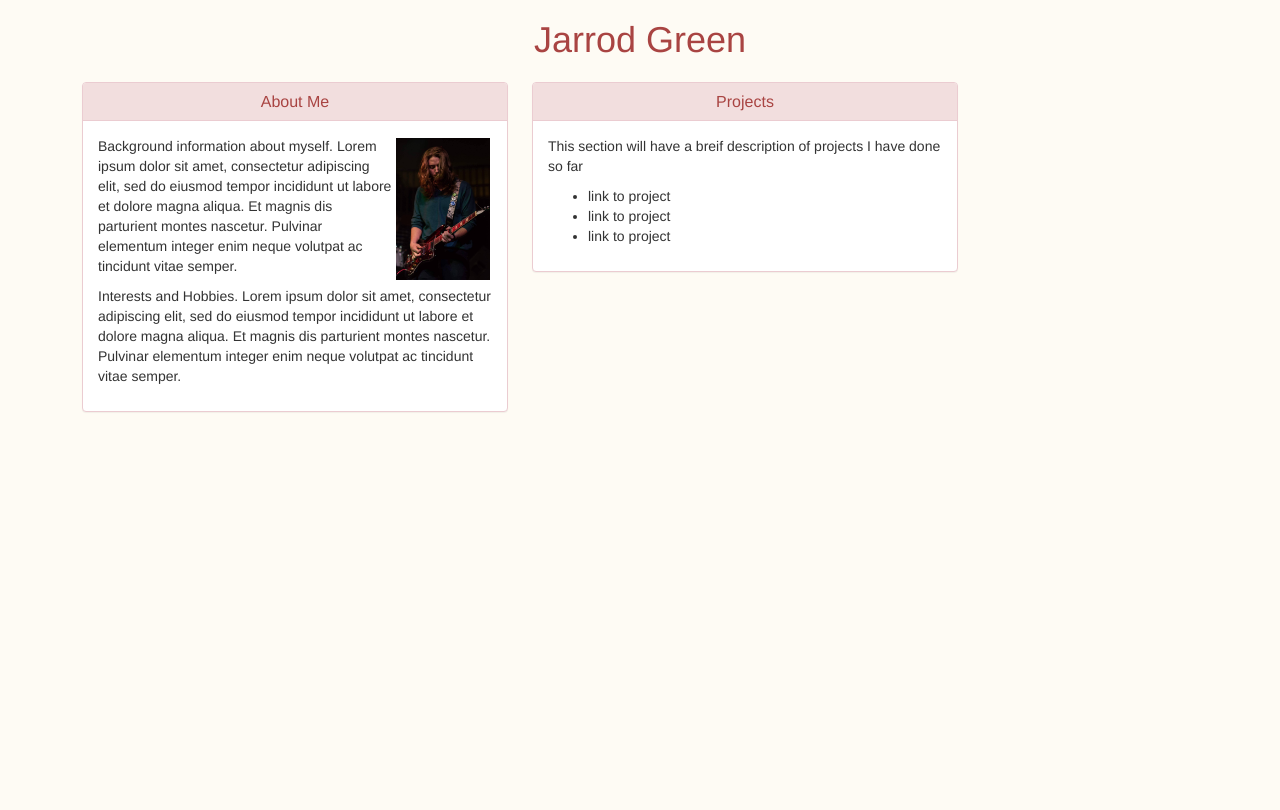
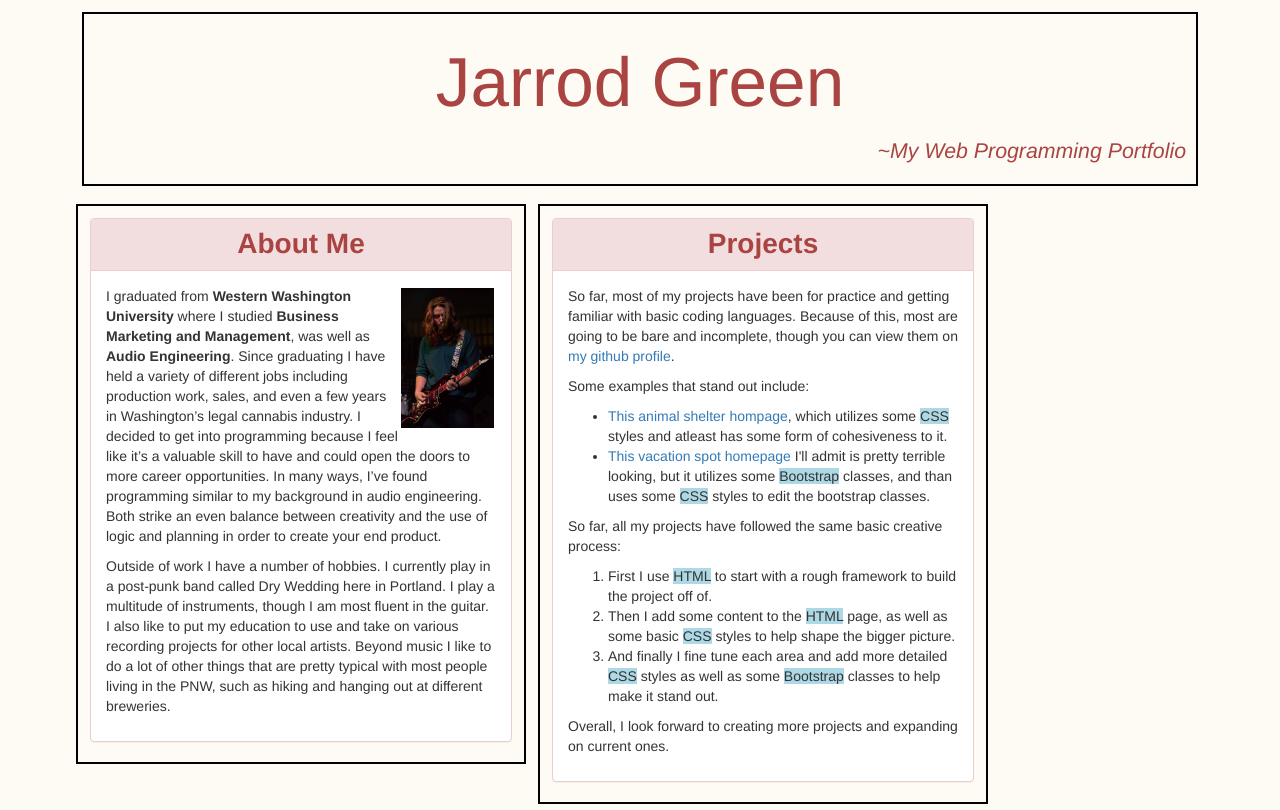
Before and after one commit to gronskan/portfolio, a plain HTML site: page index.html in a window 1280 px wide. Drawn offline with Linux system fonts and the light colour scheme.

Commit message:
It will add more content to the HTML page as well as more CSS styles and some links

```diff
--- a/css/styles.css
+++ b/css/styles.css
@@ -1,19 +1,40 @@
+
 body {
   background-color: #FEFBF4;
 }
 
 h1 {
   text-align: center;
+  font-size: 52pt;
 }
 
 h2 {
   text-align: center;
 }
 
+h3 {
+  text-align: right;
+  font-size: 16pt;
+}
+
+.box {
+  margin: 12px;
+  padding: 10px;
+  border: 2px solid black;
+}
+
+.panel-title {
+  font-size: 21pt;
+}
+
 .column {
   width: 450px;
   float: left;
   padding: 12px;
+  padding-top: 12px;
+  padding-bottom: 0px;
+  border: 2px solid black;
+  margin: 6px;
 }
 
 img {
@@ -22,3 +43,8 @@ img {
   float: right;
   padding: 2px;
 }
+
+.highlight {
+  text: bold;
+  background-color: lightblue;
+}
--- a/index.html
+++ b/index.html
@@ -8,31 +8,44 @@
   </head>
   <body>
     <div class="container">
-      <h1 class="text-danger">Jarrod Green</h1>
+
+      <div class="box">
+        <h1 class="text-danger">Jarrod Green</h1>
+          <h3 class="text-danger"><em>~My Web Programming Portfolio</em></h3>
+      </div>
+
         <div class="column">
           <div class="panel panel-danger">
             <div class="panel-heading">
-              <h2 class="panel-title">About Me</h2>
+              <h2 class="panel-title"><strong>About Me</strong></h2>
             </div>
             <div class="panel-body">
                 <img src="img/guitar.jpeg" alt="A pic of me playing guitar">
-                <p>Background information about myself. Lorem ipsum dolor sit amet, consectetur adipiscing elit, sed do eiusmod tempor incididunt ut labore et dolore magna aliqua. Et magnis dis parturient montes nascetur. Pulvinar elementum integer enim neque volutpat ac tincidunt vitae semper.</p>
-                <p>Interests and Hobbies. Lorem ipsum dolor sit amet, consectetur adipiscing elit, sed do eiusmod tempor incididunt ut labore et dolore magna aliqua. Et magnis dis parturient montes nascetur. Pulvinar elementum integer enim neque volutpat ac tincidunt vitae semper.</p>
+                <p>I graduated from <strong>Western Washington University</strong> where I studied <strong>Business Marketing and Management</strong>, was well as <strong>Audio Engineering</strong>. Since graduating I have held a variety of different jobs including production work, sales, and even a few years in Washington’s legal cannabis industry. I decided to get into programming because I feel like it’s a valuable skill to have and could open the doors to more career opportunities. In many ways, I’ve found programming similar to my background in audio engineering. Both strike an even balance between creativity and the use of logic and planning in order to create your end product.</p>
+                <p>Outside of work I have a number of hobbies. I currently play in a post-punk band called Dry Wedding here in Portland. I play a multitude of instruments, though I am most fluent in the guitar. I also like to put my education to use and take on various recording projects for other local artists.  Beyond music I like to do a lot of other things that are pretty typical with most people living in the PNW, such as hiking and hanging out at different breweries. </p>
             </div>
           </div>
         </div>
+
       <div class="column">
         <div class="panel panel-danger">
           <div class="panel-heading">
-            <h2 class="panel-title">Projects</h2>
+            <h2 class="panel-title"><strong>Projects</strong></h2>
           </div>
           <div class="panel-body">
-              <p>This section will have a breif description of projects I have done so far</p>
+              <p>So far, most of my projects have been for practice and getting familiar with basic coding languages. Because of this, most are going to be bare and incomplete, though you can view them on <a href="https://github.com/gronskan?tab=repositories">my github profile</a>.</p>
+              <p>Some examples that stand out include:</p>
                 <ul>
-                  <li>link to project</li>
-                  <li>link to project</li>
-                  <li>link to project</li>
+                  <li><a href="https://gronskan.github.io/Animal-shelter/">This animal shelter hompage</a>, which utilizes some <span class="highlight">CSS</span> styles and atleast has some form of cohesiveness to it.</li>
+                  <li><a href="https://gronskan.github.io/vacation-site/">This vacation spot homepage</a> I'll admit is pretty terrible looking, but it utilizes some <span class="highlight">Bootstrap</span> classes, and than uses some <span class="highlight">CSS</span> styles to edit the bootstrap classes.</li>
                 </ul>
+              <p>So far, all my projects have followed the same basic creative process:</p>
+                <ol>
+                  <li>First I use <span class="highlight">HTML</span> to start with a rough framework to build the project off of.</li>
+                  <li>Then I add some content to the <span class="highlight">HTML</span> page, as well as some basic <span class="highlight">CSS</span> styles to help shape the bigger picture.</li>
+                  <li>And finally I fine tune each area and add more detailed <span class="highlight">CSS</span> styles as well as some <span class="highlight">Bootstrap</span> classes to help make it stand out.</li>
+                </ol>
+              <p>Overall, I look forward to creating more projects and expanding on current ones.</p>
           </div>
         </div>
       </div>
```
